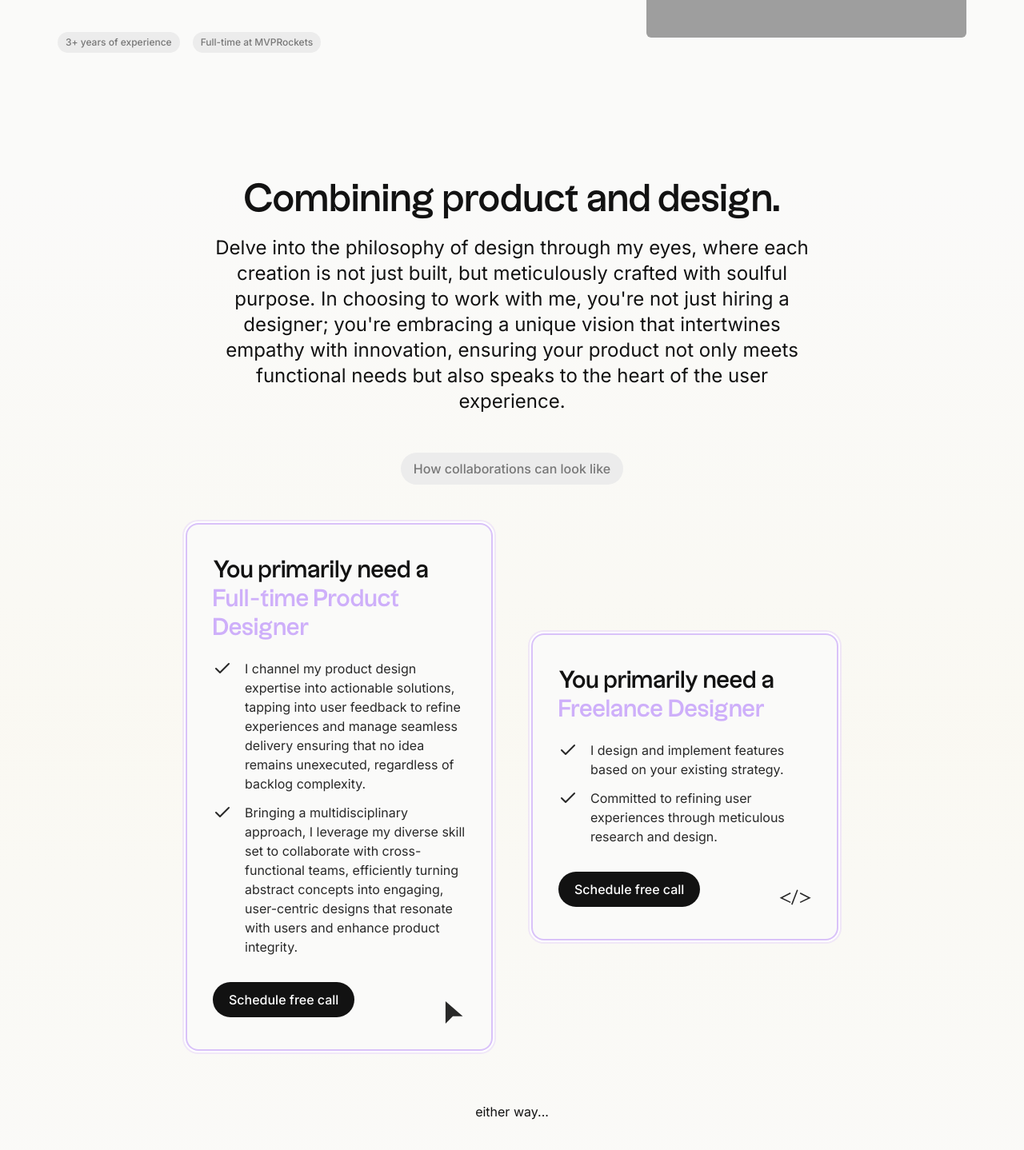
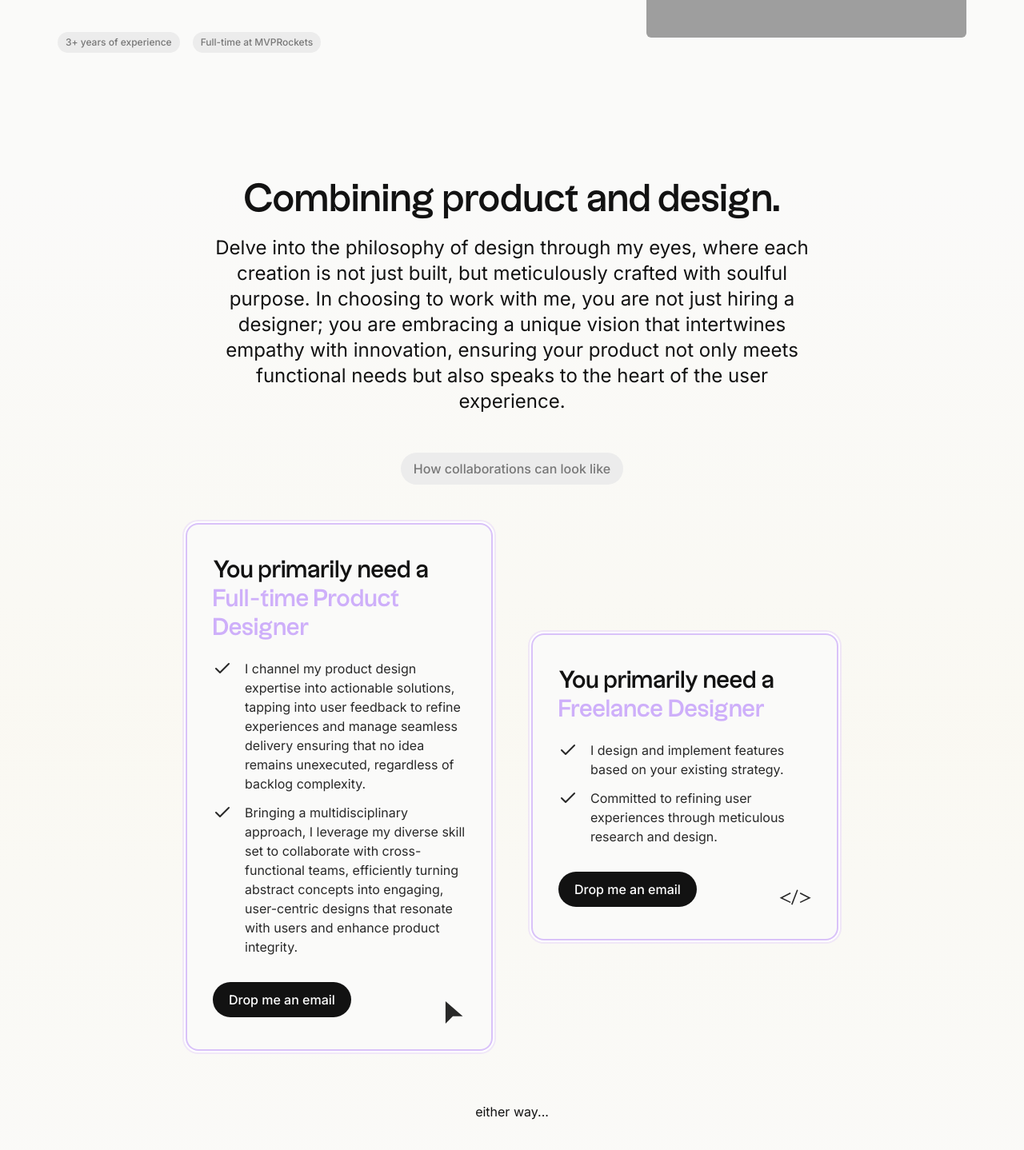
Before and after one commit to iharshchauhan/arpita-website, a Next.js app: page / in a window 1280 px wide. Shown: the part 1944-3382 px from the top of the page at 80% size. Built offline with nearby package versions, Linux system fonts and the light colour scheme; grey boxes are pictures that could not be loaded.

Commit message:
Update Services.tsx

```diff
--- a/app/_sections/Services.tsx
+++ b/app/_sections/Services.tsx
@@ -17,8 +17,8 @@ export const ServicesSection = () => {
           <p className="mx-auto mt-5 max-w-3xl text-xl md:text-2xl">
             Delve into the philosophy of design through my eyes, where each creation is not just built,
             but meticulously crafted with soulful purpose.
-            In choosing to work with me, you're not just hiring a designer;
-            you're embracing a unique vision that intertwines empathy with innovation,
+            In choosing to work with me, you are not just hiring a designer;
+            you are embracing a unique vision that intertwines empathy with innovation,
             ensuring your product not only meets functional needs but also speaks to the heart of
             the user experience.
           </p>
@@ -51,7 +51,7 @@ export const ServicesSection = () => {
                     href={`${FreshEyesAuditSchedulingLink}?source=${title}`}
                     size="sm"
                   >
-                    Schedule free call
+                    Drop me an email
                   </Button>
                   <Decoration className="absolute bottom-8 right-8 opacity-90" />
                 </div>
```
